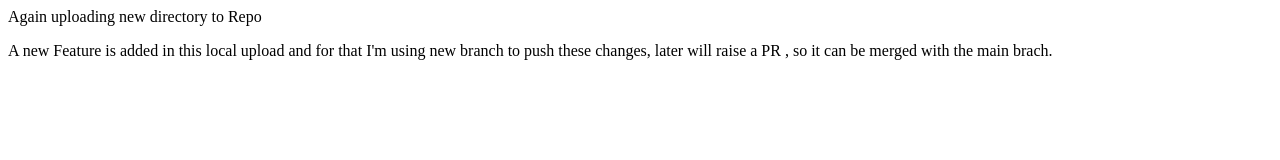
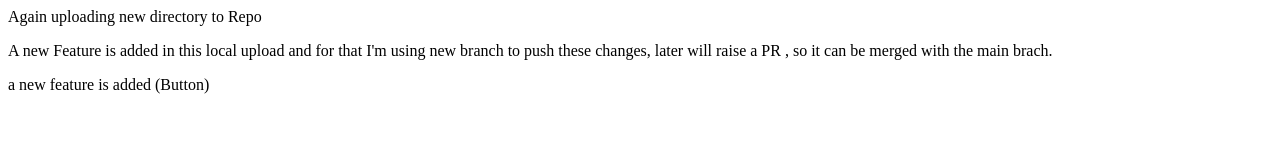
Before and after one commit to jatinsharma8532/local-upload, a plain HTML site: page localupload2/index.html in a window 1280 px wide. Drawn offline with Linux system fonts and the light colour scheme.

Commit message:
new feature is added in main

```diff
--- a/localupload2/index.html
+++ b/localupload2/index.html
@@ -3,3 +3,4 @@
     A new Feature is added in this local upload and for that I'm using new branch to push these changes, later will raise a PR
     , so it can be merged with the main brach.
 </p>
+<p>a new feature is added (Button)</p>
```
